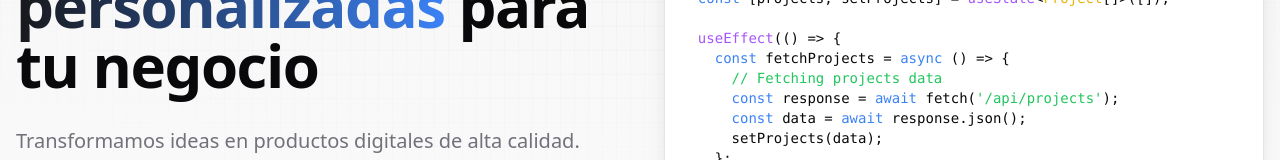
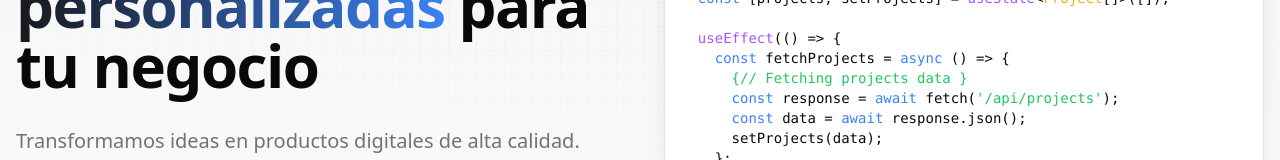
Before and after one commit to bilursag/sotai_v3, a Next.js app: page / in a window 1280 px wide. Shown: the part 495-655 px from the top of the page. Built offline with nearby package versions, Linux system fonts and the light colour scheme.

Commit message:
Fixed &apos typos

```diff
--- a/src/components/ui/hero.tsx
+++ b/src/components/ui/hero.tsx
@@ -62,7 +62,7 @@ export function Hero() {
                     <span className="text-foreground"> React, &#123; useState, useEffect &#125; </span>
                     <span className="text-blue-500">from</span>
                     <span className="text-foreground"> </span>
-                    <span className="text-green-500">'react'</span>
+                    <span className="text-green-500">&apos;react&apos;</span>
                     <span className="text-foreground">;</span>
 
                     <br /><br />
@@ -71,7 +71,7 @@ export function Hero() {
                     <span className="text-foreground"> &#123; motion &#125; </span>
                     <span className="text-blue-500">from</span>
                     <span className="text-foreground"> </span>
-                    <span className="text-green-500">'framer-motion'</span>
+                    <span className="text-green-500">&apos;framer-motion&apos;</span>
                     <span className="text-foreground">;</span>
 
                     <br /><br />
@@ -79,7 +79,7 @@ export function Hero() {
                     <span className="text-purple-500">interface</span>
                     <span className="text-foreground"> </span>
                     <span className="text-yellow-500">Project</span>
-                    <span className="text-foreground"> &#123;</span>
+                    <span className="text-foreground">&#123;</span>
                     <br />
                     <span className="text-foreground">  id: </span>
                     <span className="text-yellow-500">number</span>
@@ -126,14 +126,14 @@ export function Hero() {
                     <span className="text-foreground"> () =&gt; &#123;</span>
                     <br />
                     <span className="text-foreground">      </span>
-                    <span className="text-green-500">// Fetching projects data</span>
+                    <span className="text-green-500">&#123;// Fetching projects data &#125;</span>
                     <br />
                     <span className="text-foreground">      </span>
                     <span className="text-blue-500">const</span>
                     <span className="text-foreground"> response = </span>
                     <span className="text-blue-500">await</span>
                     <span className="text-foreground"> fetch(</span>
-                    <span className="text-green-500">'/api/projects'</span>
+                    <span className="text-green-500">&apos;/api/projects&apos;</span>
                     <span className="text-foreground">);</span>
                     <br />
                     <span className="text-foreground">      </span>
```
